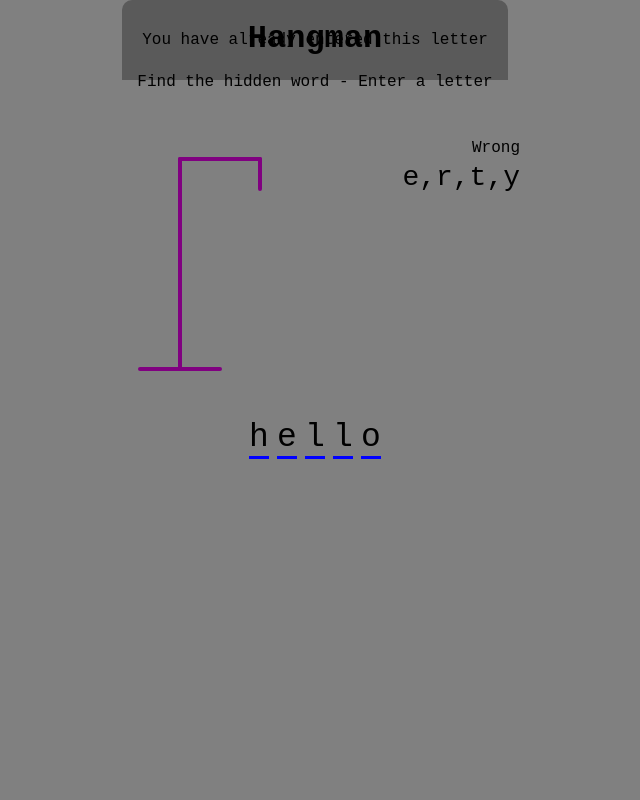
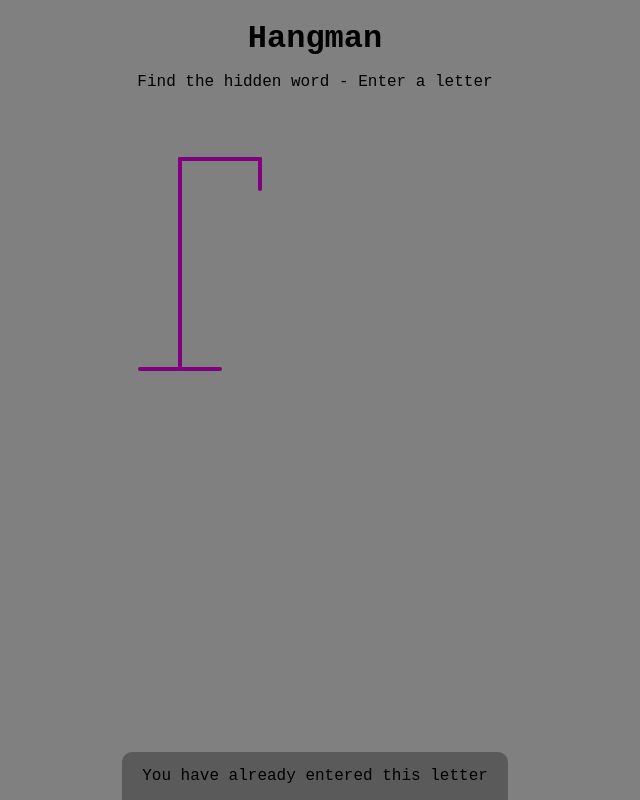
Before and after one commit to ugurduyar/hangman-game, a plain HTML site: page index.html in a window 1280 px wide. Shown: the whole page, without its empty margins (325-965 px from the left). Drawn offline with Linux system fonts and the light colour scheme.

Commit message:
wrong letters and paragraph styled and removed

```diff
--- a/index.html
+++ b/index.html
@@ -29,18 +29,9 @@
       </svg>
 
       <div class="wrong-letters-container">
-        <div id="wrong-letters">
-          <p>Wrong</p>
-          <span>e,r,t,y</span>
-        </div>
+        <div id="wrong-letters"></div>
       </div>
-      <div class="word" id="word">
-        <div class="letter">h</div>
-        <div class="letter">e</div>
-        <div class="letter">l</div>
-        <div class="letter">l</div>
-        <div class="letter">o</div>
-      </div>
+      <div class="word" id="word"></div>
     </div>
 
     <!-- Container for final message -->
@@ -51,7 +42,7 @@
       </div>
     </div>
     <!-- Notification -->
-    <div class="notification-container" id="notification-container">
+    <div class="notification-container show" id="notification-container">
       <p>You have already entered this letter</p>
     </div>
 
--- a/style.css
+++ b/style.css
@@ -119,4 +119,14 @@ h1 {
   border-radius: 10px 10px 0 0;
   padding: 15px 20px;
   position: absolute;
+  bottom: -50px;
+  transition: transform 0.3s ease-in-out;
 }
+
+.notification-container p {
+  margin: 0;
+}
+
+.notification-container.show {
+  transform: translateY(-50px);
+}
```
